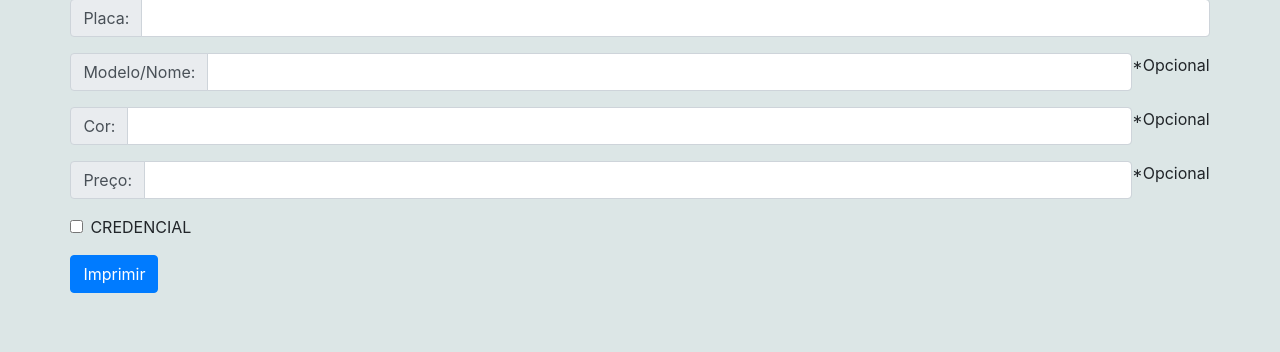
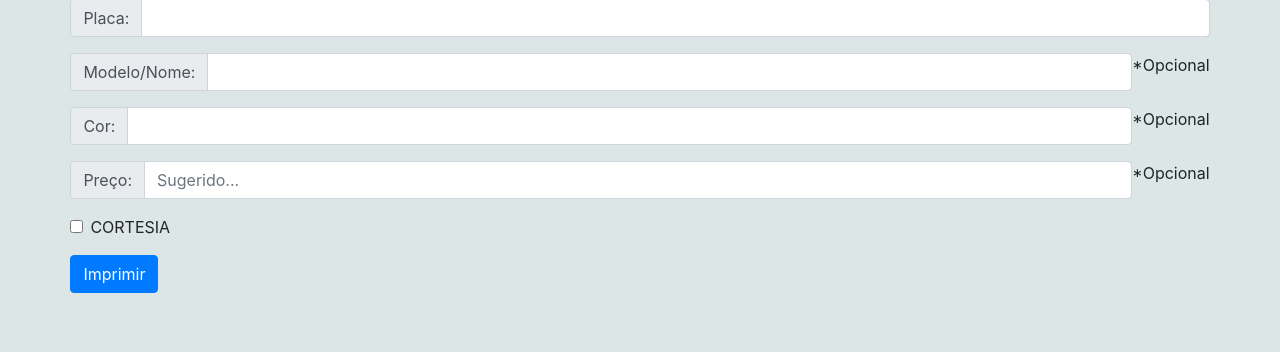
Before and after one commit to biridiz/control, a PHP site: page /in.php in a window 1280 px wide. Shown: the part 247-599 px from the top of the page. Run offline with PHP 8.4, Linux system fonts and the light colour scheme; the visitor is signed in with stand-in values (Sample User, id 1).

Commit message:
Ajuste nos formulários, Adcionando mais funcionalidades

```diff
--- a/_pages/in.php
+++ b/_pages/in.php
@@ -41,13 +41,16 @@
               $cor = strtoupper($_POST['cor']);
               $data = date("Y/m/d");
               $horaIn = date("H:i");
+              $preco = $_POST['preco'];
+              if(isset($_POST['cortesia']))  $cortesia = "S";
+              else $cortesia = "N";
               if(empty($placa)){
                 $erro ++;
                 $one = "Campo placa não preenchido";
               }
               if($erro == 0){
-                $sql = "insert into registros (PLACA, MODELO, COR, DATA, HORAIN) values
-                        ('$placa', '$modelo', '$cor', '$data', '$horaIn')";
+                $sql = "insert into registros (PLACA, MODELO, COR, DATA, HORAIN, CORTESIA) values
+                        ('$placa', '$modelo', '$cor', '$data', '$horaIn', '$cortesia')";
                 if(mysqli_query($conexao, $sql)){
                   echo "<h4 id=\"msg-ok\">Registro efetuado com sucesso!</h4>";
                   include_once "../escpos-php/example/interface/ethernet.php";
@@ -88,11 +91,11 @@
             <div class="input-group-prepend">
                 <span class="input-group-text" id="inputGroup-sizing-default">Preço:</span>
               </div>
-            <input type="text"  id="modelo" name="modelo" class="form-control" aria-label="Sizing example input" aria-describedby="inputGroup-sizing-default">*Opcional
+            <input type="text"  id="preco" name="preco" class="form-control" aria-label="Sizing example input" placeholder="Sugerido..."aria-describedby="inputGroup-sizing-default">*Opcional
           </div>
           <div class="form-group form-check">
-            <input type="checkbox" class="form-check-input" id="exampleCheck1">
-            <label class="form-check-label" for="exampleCheck1">CREDENCIAL</label>
+            <input type="checkbox" name="cortesia" class="form-check-input" id="exampleCheck1">
+            <label class="form-check-label" for="exampleCheck1">CORTESIA</label>
           </div>
           <button name="Confirmar" value="Confirmar" type="submit" class="btn btn-primary">Imprimir</button>
     		</form>
```
Also changed, not shown: _pages/index.php (+28 -10 lines).
